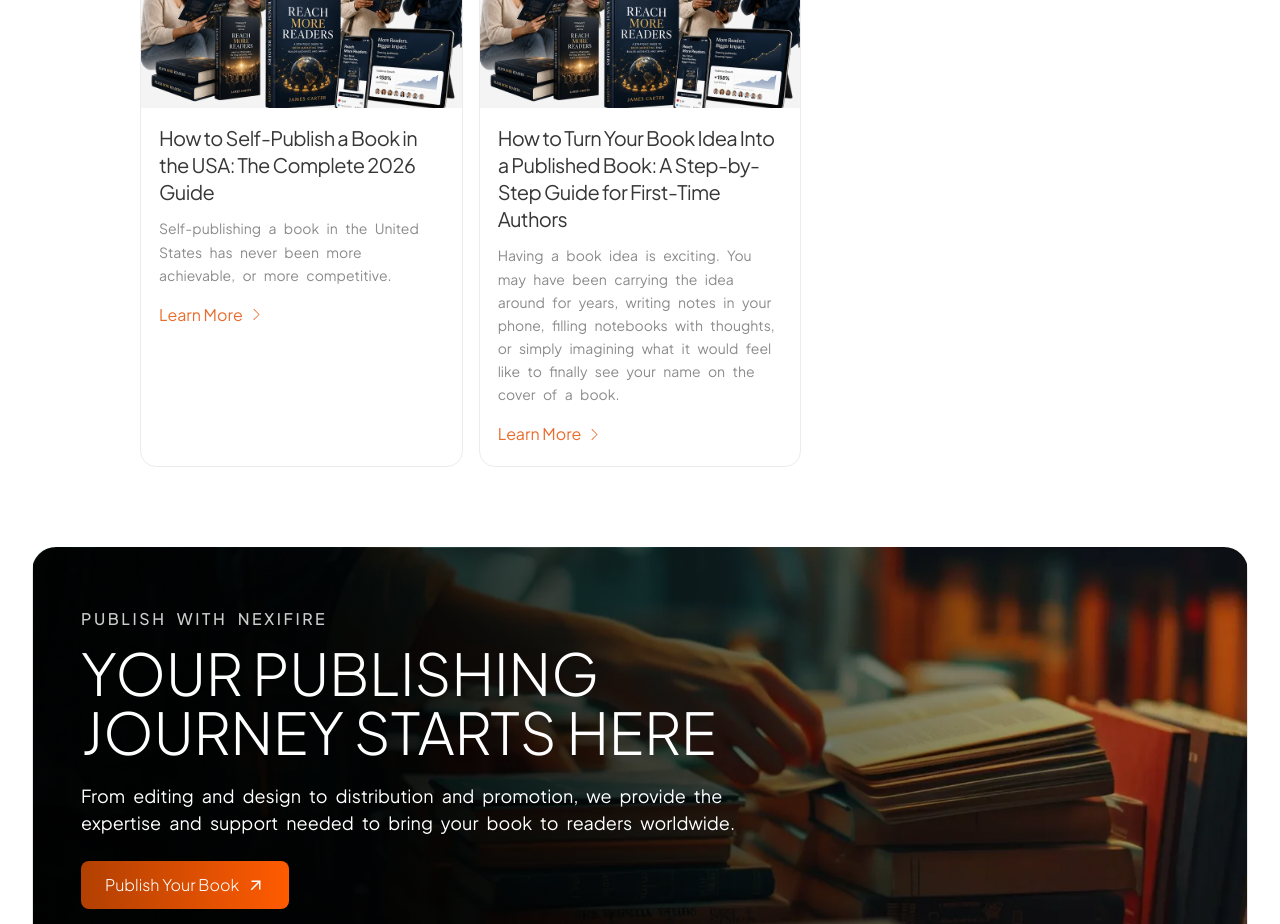
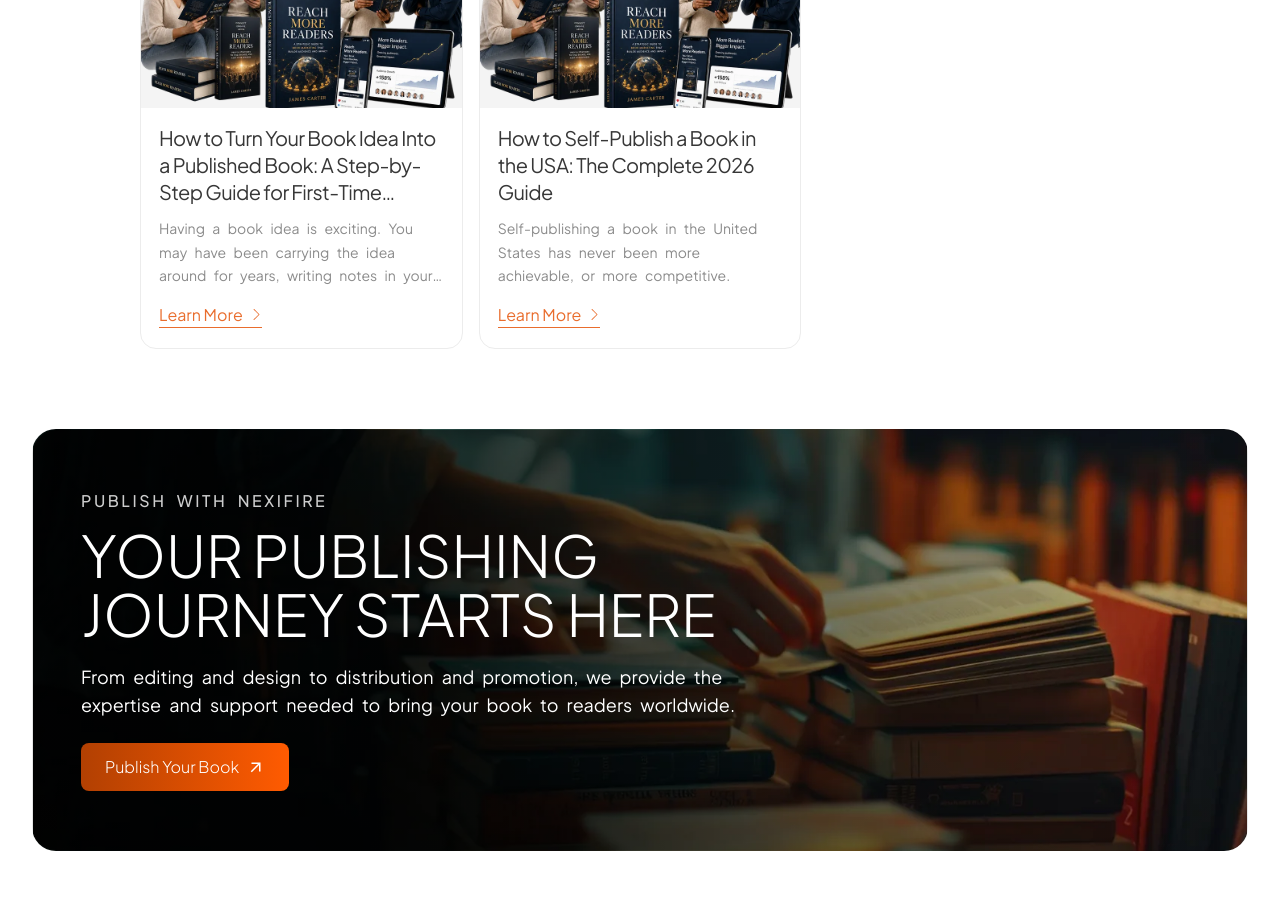
Before and after one commit to BemBexLab/nexifire-publishing, a Next.js app: page /blogs in a window 1280 px wide. Shown: the part 960-1884 px from the top of the page. Built offline with nearby package versions, Linux system fonts and the light colour scheme; no server answers.

Commit message:
Updated Codebase: Minor UI patches

```diff
--- a/components/BlogGrid.tsx
+++ b/components/BlogGrid.tsx
@@ -3,6 +3,10 @@ import Link from "next/link";
 import React from "react";
 import { SlArrowRight } from "react-icons/sl";
 import { blogPosts } from "@/data/blogs";
+
+const sortedBlogPosts = [...blogPosts].sort((a, b) =>
+  b.publishedAt.localeCompare(a.publishedAt),
+);
 
 const BlogGrid = () => {
   return (
@@ -13,7 +17,7 @@ const BlogGrid = () => {
         </h2>
 
         <div className="mt-9 grid grid-cols-1 gap-4 sm:grid-cols-2 lg:grid-cols-3 lg:gap-4">
-          {blogPosts.map((blog) => (
+          {sortedBlogPosts.map((blog) => (
             <article
               key={blog.id}
               className="overflow-hidden rounded-[16px] border border-[#ececec] bg-white"
@@ -30,17 +34,17 @@ const BlogGrid = () => {
               </div>
 
               <div className="px-[18px] pb-[20px] pt-[16px]">
-                <h3 className="text-lg font-normal leading-[1.35] tracking-[-0.03em] text-[#373737] sm:text-xl">
+                <h3 className="text-lg font-normal leading-[1.35] tracking-[-0.03em] text-[#373737] sm:text-xl line-clamp-3">
                   {blog.cardTitle ?? blog.title}
                 </h3>
 
-                <p className="mt-3 text-sm leading-[1.65] text-[#8b8b8b]">
+                <p className="mt-3 line-clamp-3 text-sm leading-[1.65] text-[#8b8b8b]">
                   {blog.description}
                 </p>
 
                 <Link
                   href={`/blogs/${blog.slug}`}
-                  className="mt-4 inline-flex items-center gap-2 text-sm font-normal text-[#e96d2d] sm:text-base"
+                  className="mt-4 inline-flex items-center border-b border-[#e96d2d] gap-2 text-sm font-normal text-[#e96d2d] sm:text-base relative bottom-0 left-0 transition-all duration-200 hover:translate-x-[2px] hover:gap-3"
                 >
                   Learn More
                   <SlArrowRight size={11} />
--- a/components/LatestBlogs.tsx
+++ b/components/LatestBlogs.tsx
@@ -51,17 +51,17 @@ const LatestBlogs = () => {
                 </div>
 
                 <div className="px-4 pb-5 pt-4 sm:px-5">
-                  <h3 className="min-h-[56px] text-base font-normal leading-[1.45] text-[#444444] sm:min-h-[64px] sm:text-lg">
+                  <h3 className="h-[2.9em] line-clamp-2 text-base font-normal leading-[1.45] text-[#444444] sm:text-lg">
                     {blog.cardTitle ?? blog.title}
                   </h3>
 
-                  <p className="mt-2 text-base leading-[1.65] text-[#777777]">
+                  <p className="mt-2 line-clamp-3 text-base leading-[1.65] text-[#777777]">
                     {blog.description}
                   </p>
 
                   <Link
                     href={`/blogs/${blog.slug}`}
-                    className="mt-4 inline-flex items-center gap-2 border-b border-[#f26a21] pb-[1px] text-base font-normal leading-loose text-[#B24002]"
+                    className="mt-4 inline-flex items-center gap-2 border-b border-[#f26a21] pb-[1px] text-base font-normal leading-loose text-[#B24002] relative bottom-0 left-0 transition-all duration-200 hover:translate-x-[2px] hover:gap-3"
                   >
                     Learn More
                     <span className="text-base leading-none"><SlArrowRight size={13} /></span>
```
